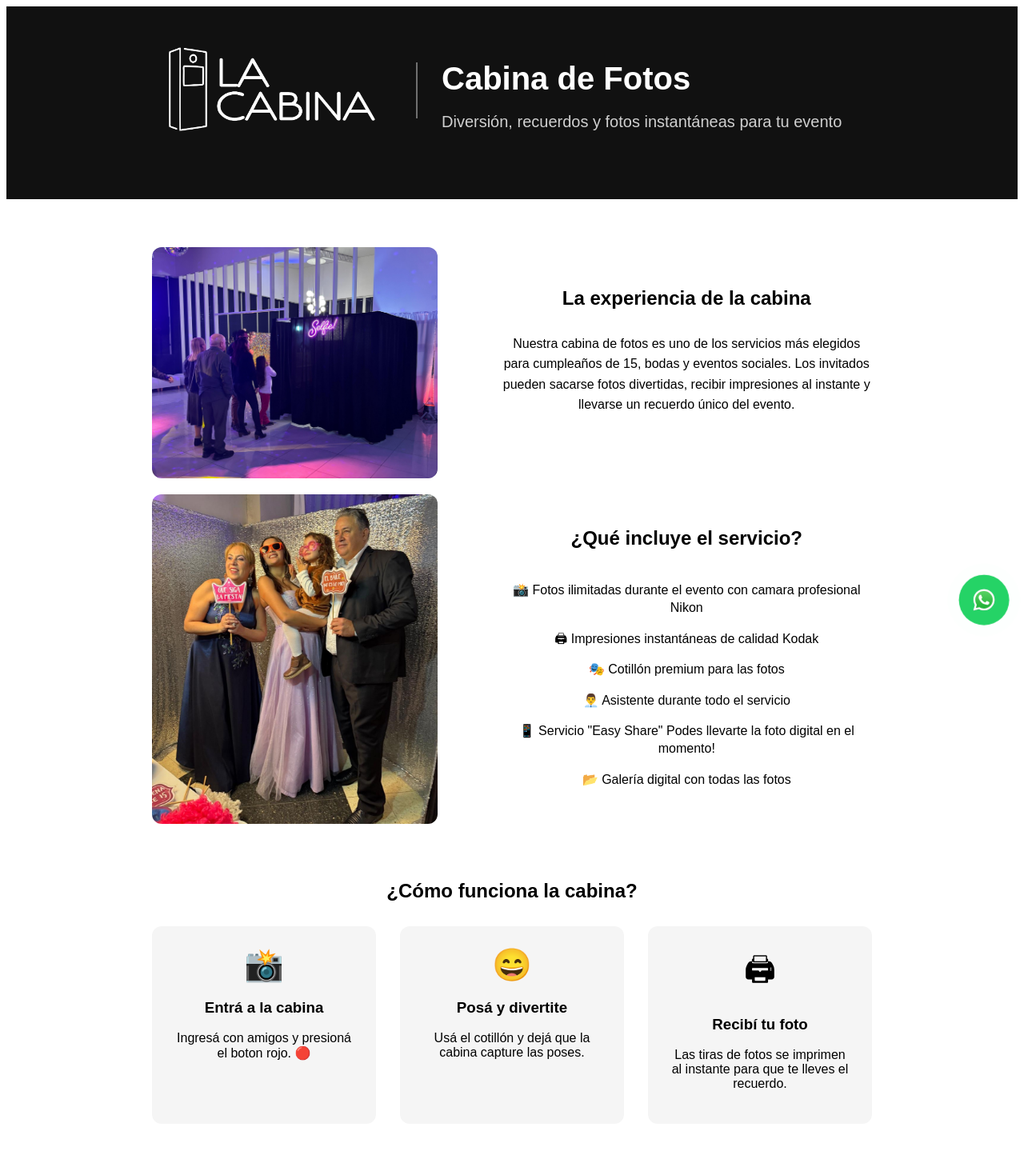
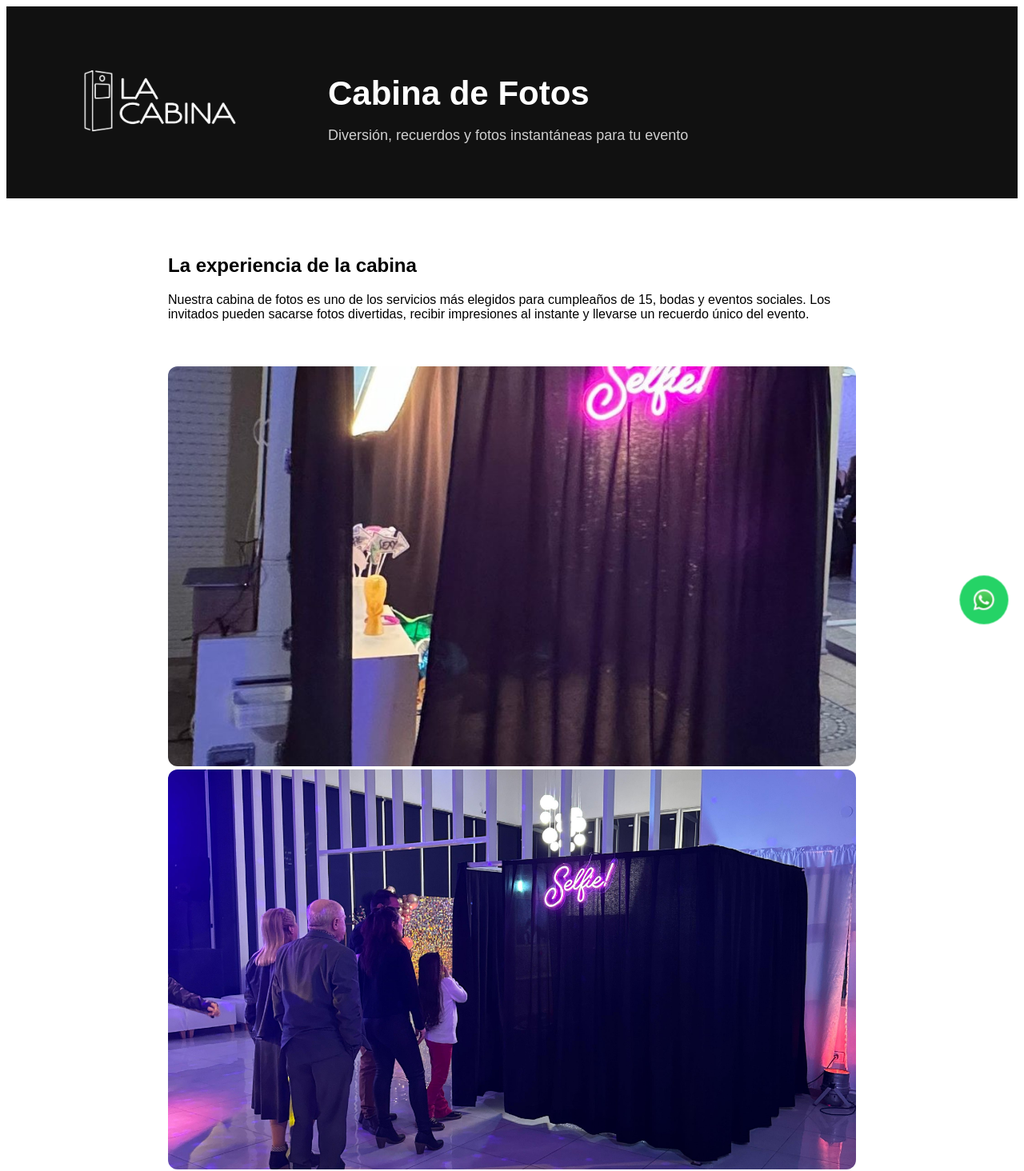
Before and after one commit to dsalaberry-lacabina/Lacabinaeventos, a Next.js app: page /cabina in a window 1280 px wide. Shown: the top 1464 px of the page at 80% size. Built offline with nearby package versions, Linux system fonts and the light colour scheme.

Commit message:
cambios responsive servicio cabina

```diff
--- a/app/cabina/page.tsx
+++ b/app/cabina/page.tsx
@@ -1,6 +1,6 @@
 "use client";
 
-import ServicePage from "../../components/ServicePage"
+import ServicePage from "../../components/ServicePage";
 
 export default function CabinaPage() {
   return (
@@ -9,142 +9,103 @@ export default function CabinaPage() {
       subtitle="Diversión, recuerdos y fotos instantáneas para tu evento"
     >
 
-      <div
-        style={{
-          display: "grid",
-          gridTemplateColumns: "1fr 1.3fr",
-          gap: "80px",
-          alignItems: "start",
-          marginTop: "0px"
-        }}
-      >
+      {/* TEXTO */}
+      <section className="intro-text-block">
+        <h2>La experiencia de la cabina</h2>
 
-       {/* FOTOS */}
-       <div
-          style={{
-            display: "flex",
-            flexDirection: "column",
-            gap: "20px"
-          }}
-         >
+        <p>
+          Nuestra cabina de fotos es uno de los servicios más elegidos para
+          cumpleaños de 15, bodas y eventos sociales. Los invitados pueden
+          sacarse fotos divertidas, recibir impresiones al instante y llevarse
+          un recuerdo único del evento.
+        </p>
+      </section>
 
-         <img
-           src="/servicios/cabina1.jpg"
-             style={{
-             width: "100%",
-             borderRadius: "12px",
-             transition: "transform 0.4s ease"
-           }}
-             onMouseEnter={(e) => (e.currentTarget.style.transform = "scale(1.05)")}
-             onMouseLeave={(e) => (e.currentTarget.style.transform = "scale(1)")}
-        />
+      {/* FOTOS */}
+      <section className="gallery-block">
+        <div className="gallery-grid">
+          <img src="/servicios/cabina.jpg" />
+          <img src="/servicios/cabina1.jpg" />
+          <img src="/servicios/cabina2.jpg" />
+        </div>
+      </section>
 
-         <img
-            src="/servicios/cabina2.jpg"
-              style={{
-              width: "100%",
-              borderRadius: "12px",
-              transition: "transform 0.4s ease"
-            }}
-              onMouseEnter={(e) => (e.currentTarget.style.transform = "scale(1.05)")}
-              onMouseLeave={(e) => (e.currentTarget.style.transform = "scale(1)")}
-         />
+      {/* INCLUDES */}
+      <section className="includes">
+        <div className="includes-container">
 
-</div>
+          <h2>¿Qué incluye el servicio?</h2>
 
-        {/* TEXTO */}
-        <div style={{ marginTop: "30px" }}>
+          <div className="includes-grid">
+            {[
+              {
+                icon: "📸",
+                title: "Fotos ilimitadas",
+                text: "Capturas sin límite durante todo el evento con cámara profesional Nikon"
+              },
+              {
+                icon: "🖨️",
+                title: "Impresión instantánea",
+                text: "Fotos en el momento con calidad profesional Kodak"
+              },
+              {
+                icon: "🎭",
+                title: "Cotillón premium",
+                text: "Accesorios divertidos y de calidad para cada foto"
+              },
+              {
+                icon: "🧑‍💼",
+                title: "Asistente incluido",
+                text: "Acompañamos toda la experiencia para que todo salga perfecto"
+              },
+              {
+                icon: "📲",
+                title: "Easy Share",
+                text: "Escaneá y llevate tu foto al instante en tu celular"
+              }
+            ].map((item, i) => (
+              <div key={i} className="card">
+                <div className="icon">{item.icon}</div>
+                <h3>{item.title}</h3>
+                <p>{item.text}</p>
+              </div>
+            ))}
+          </div>
 
-          <h2 style={{ marginBottom: "30px" }}>
-            La experiencia de la cabina
-          </h2>
+        </div>
+      </section>
 
-          <p style={{ fontSize: "16px", lineHeight: "1.6" }}>
-            Nuestra cabina de fotos es uno de los servicios más elegidos para
-            cumpleaños de 15, bodas y eventos sociales. Los invitados pueden
-            sacarse fotos divertidas, recibir impresiones al instante y llevarse
-            un recuerdo único del evento.
-          </p>
+      {/* COMO FUNCIONA */}
+      <section className="how">
+        <div className="how-container">
 
-          {/* QUE INCLUYE */}
-          <div style={{ marginTop: "140px" }}>
+          <h2>¿Cómo funciona la cabina?</h2>
 
-            <h2>¿Qué incluye el servicio?</h2>
+          <div className="how-grid">
 
-            <div style={{ marginTop: "40px", fontSize: "16px", lineHeight: "1.4" }}>
+            <div className="how-card">
+              <div className="icon">📸</div>
+              <h3>Entrá a la cabina</h3>
+              <p>Ingresá con amigos y presioná el botón rojo 🔴</p>
+            </div>
 
-              <p>📸 Fotos ilimitadas durante el evento con camara profesional Nikon</p>
-              <p>🖨 Impresiones instantáneas de calidad Kodak</p>
-              <p>🎭 Cotillón premium para las fotos</p>
-              <p>👨‍💼 Asistente durante todo el servicio</p>
-              <p>📱 Servicio "Easy Share" Podes llevarte la foto digital en el momento!</p>
-              <p>📂 Galería digital con todas las fotos</p>
+            <div className="how-card">
+              <div className="icon">😄</div>
+              <h3>Posá y divertite</h3>
+              <p>Usá el cotillón y dejá que la cabina capture las poses</p>
+            </div>
 
+            <div className="how-card">
+              <div className="icon">🖨</div>
+              <h3>Recibí tu foto</h3>
+              <p>Las tiras se imprimen al instante para llevarte el recuerdo</p>
             </div>
 
           </div>
 
         </div>
-
-      </div>
-
-
-      {/* COMO FUNCIONA */}
-      <div style={{ marginTop: "70px" }}>
-
-        <h2 style={{ marginBottom: "30px" }}>
-          ¿Cómo funciona la cabina?
-        </h2>
-
-        <div
-          style={{
-            display: "grid",
-            gridTemplateColumns: "repeat(auto-fit,minmax(220px,1fr))",
-            gap: "30px",
-            marginTop: "30px"
-          }}
-        >
-
-          <div
-            style={{
-              padding: "25px",
-              borderRadius: "12px",
-              background: "#f5f5f5"
-            }}
-          >
-            <div style={{ fontSize: "40px", marginBottom: "10px" }}>📸</div>
-            <h3>Entrá a la cabina</h3>
-            <p>Ingresá con amigos y presioná el boton rojo. 🔴</p>
-          </div>
-
-          <div
-            style={{
-              padding: "25px",
-              borderRadius: "12px",
-              background: "#f5f5f5"
-            }}
-          >
-            <div style={{ fontSize: "40px", marginBottom: "10px" }}>😄</div>
-            <h3>Posá y divertite</h3>
-            <p>Usá el cotillón y dejá que la cabina capture las poses.</p>
-          </div>
-
-          <div
-            style={{
-              padding: "25px",
-              borderRadius: "12px",
-              background: "#f5f5f5"
-            }}
-          >
-            <div style={{ fontSize: "40px", marginBottom: "10px" }}>🖨</div>
-            <h3>Recibí tu foto</h3>
-            <p>Las tiras de fotos se imprimen al instante para que te lleves el recuerdo.</p>
-          </div>
-
-        </div>
-
-      </div>
+      </section>
 
     </ServicePage>
-  )
+  );
 }
--- a/components/ServicePage.tsx
+++ b/components/ServicePage.tsx
@@ -20,135 +20,274 @@ export default function ServicePage({
       <style>
         {`
         @keyframes pulseWhatsapp {
-          0% {
-            transform: scale(1);
-            box-shadow: 0 0 0 0 rgba(37, 211, 102, 0.7);
-          }
-          70% {
-            transform: scale(1.05);
-            box-shadow: 0 0 0 14px rgba(37, 211, 102, 0);
-          }
-          100% {
-            transform: scale(1);
-            box-shadow: 0 0 0 0 rgba(37, 211, 102, 0);
-          }
+          0% { transform: scale(1); box-shadow: 0 0 0 0 rgba(37,211,102,0.7); }
+          70% { transform: scale(1.05); box-shadow: 0 0 0 14px rgba(37,211,102,0); }
+          100% { transform: scale(1); box-shadow: 0 0 0 0 rgba(37,211,102,0); }
         }
 
-        .hero-header {
+       /* HERO */
+          .hero {
+            background: #111;
+            padding: 50px 20px;
+          }
+
+          .hero-inner {
+            max-width: 1100px;
+            margin: 0 auto;
+            display: grid;
+            grid-template-columns: 280px 1fr;
+            gap: 40px;
+            align-items: center;
+          }
+
+          .intro-text-block {
             max-width: 900px;
             margin: 0 auto;
+            padding: 10px 20px 20px; /* 👈 más aire abajo */
+          }
+
+          .gallery-block {
+            padding: 20px 20px 60px; /* 👈 separa de arriba */
+          }
+
+          /* LOGO */
+          .hero-logo {
+            width: 220px;
+          }
+
+          /* TEXTO */
+          .hero-text h1 {
+            font-size: 42px;
+            margin-bottom: 10px;
+            color: white;
+          }
+
+          .hero-text p {
+            font-size: 18px;
+            opacity: 0.8;
+            color: white;
+          }
+
+
+        /* CONTENT */
+        .content {
+          max-width: 900px;
+          margin: 0 auto;
+          padding: 40px 20px;
+        }
+
+        /* CTA */
+        .cta {
+          text-align: center;
+          padding: 60px 20px;
+        }
+
+        .cta h2 {
+          font-size: 32px;
+          margin-bottom: 25px;
+        }
+
+        .cta-btn {
+          display: inline-block;
+          padding: 16px 30px;
+          background: #25D366;
+          color: white;
+          border-radius: 8px;
+          text-decoration: none;
+          font-size: 18px;
+        }
+
+        /* WHATSAPP FLOAT */
+        .whatsapp-float {
+          position: fixed;
+          bottom: 20px;
+          right: 20px;
+          width: 60px;
+          height: 60px;
+          background: #25D366;
+          border-radius: 50%;
           display: flex;
           align-items: center;
-          gap: 30px;
-          padding: 20px 40px;
+          justify-content: center;
+          animation: pulseWhatsapp 2.2s infinite;
+          box-shadow: 0 6px 15px rgba(0,0,0,0.3);
+          z-index: 999;
+        }
+
+        /* INCLUDES */
+          .includes {
+            padding: 80px 20px;
+            background: #fafafa;
+          }
+
+          .includes-container {
+            max-width: 1100px;
+            margin: 0 auto;
+          }
+
+          .includes h2 {
+            text-align: center;
+            font-size: 34px;
+            margin-bottom: 50px;
+          }
+
+          /* GRID */
+          .includes-grid {
+            display: grid;
+            grid-template-columns: repeat(3, 1fr);
+            gap: 25px;
+          }
+
+          /* CARD */
+          .card {
+            background: white;
+            border-radius: 14px;
+            padding: 25px;
+            transition: 0.3s ease;
+            box-shadow: 0 8px 25px rgba(0,0,0,0.05);
+          }
+
+          .card:hover {
+            transform: translateY(-5px);
+            box-shadow: 0 15px 35px rgba(0,0,0,0.1);
+          }
+
+          .card .icon {
+            font-size: 28px;
+            margin-bottom: 10px;
+          }
+
+          .card h3 {
+            font-size: 18px;
+            margin-bottom: 8px;
+          }
+
+          .card p {
+            font-size: 14px;
+            opacity: 0.7;
+            line-height: 1.4;
+          }
+
+        /* MOBILE */
+        /* 📱 MOBILE */
+          @media (max-width: 768px) {
+
+            .hero-inner {
+              grid-template-columns: 1fr;
+              text-align: center;
+              gap: 20px;
             }
 
             .hero-logo {
-          width: 300px;
-          max-width: 100%;
+              margin: 0 auto;
             }
 
-        .hero-line {
-          width: 2px;
-          height: 70px;
-          background: rgba(255,255,255,0.4);
+            .intro-text-block {
+            max-width: 900px;
+            margin: 0 auto;
+            padding: 10px 20px 20px; /* 👈 más aire abajo */
           }
 
-        .hero-text {
-          text-align: left;
-        }
-
-        .hero-text h1 {
-          font-size: 40px;
-          margin-bottom: 10px;
-        }
-
-        .hero-text p {
-          font-size: 20px;
-          opacity: 0.8;
-        }
-
-        .service-image {
-          display: flex;
-          justify-content: center;
-        }
-
-        .service-img {
-          max-width: 900px;
-          width: 100%;
-          border-radius: 12px;
-        }
-
-        .service-content {
-          padding: 60px 20px;
-          max-width: 900px;
-          margin: 0 auto;
-          text-align: center;
-        }
-
-        /* 📱 MOBILE */
-        @media (max-width: 768px) {
-          .hero-header {
-            flex-direction: column;
-            text-align: center;
-            padding: 20px;
-          }
-
-          .hero-logo {
-            width: 200px;
-          }
-
-          .hero-line {
-            display: none;
-          }
-
-          .hero-text {
-            text-align: center;
+          .gallery-block {
+            padding: 20px 20px 10px; /* 👈 separa de arriba */
           }
 
             .hero-text h1 {
               font-size: 28px;
+              color: white;
             }
 
             .hero-text p {
-            font-size: 16px;
+              font-size: 15px;
+              color: white;
+            }
           }
 
-          .service-content {
-            padding: 40px 20px;
+          .includes {
+            padding: 50px 20px;
           }
 
-          .service-img {
-            border-radius: 0;
+          .includes h2 {
+            font-size: 26px;
+            text-align: left;
+          }
+
+          .includes-grid {
+            grid-template-columns: 1fr;
+            gap: 15px;
+          }
+
+          .card {
+            padding: 18px;
           }
             }
+
+          .how {
+            padding: 80px 20px;
+          }
+
+          .how-container {
+            max-width: 1100px;
+            margin: 0 auto;
+          }
+
+          .how h2 {
+            font-size: 32px;
+            margin-bottom: 40px;
+            text-align: center;
+          }
+
+          .how-grid {
+            display: grid;
+            grid-template-columns: repeat(3, 1fr);
+            gap: 25px;
+          }
+
+          .how-card {
+            background: #f5f5f5;
+            padding: 25px;
+            border-radius: 12px;
+            text-align: left;
+          }
+
+          .how-card .icon {
+            font-size: 32px;
+            margin-bottom: 10px;
+          }
+
+          @media (max-width: 768px) {
+            .how-grid {
+              grid-template-columns: 1fr;
+            }
+
+            .how h2 {
+              font-size: 24px;
+              text-align: left;
+            }
+          }
+
+        .gallery-grid img {
+          width: 100%;
+          height: 500px; /* 🔥 clave */
+          object-fit: cover; /* 🔥 recorta sin deformar */
+          border-radius: 12px;
+        }
+
         `}
       </style>
 
       {/* HERO */}
-      <section
-        style={{
-          padding: "0px 0px 30px 0px",
-          background: "#111",
-          color: "white"
-        }}
-      >
-        <div className="hero-header">
+      <section className="hero">
+        <div className="hero-inner">
 
-          {/* LOGO */}
-          <Link href="/" style={{ display: "block" }}>
+        <Link href="/">
         <img
           src="/servicios/cabina-logo.png"
           alt="La Cabina"
           className="hero-logo"
-              style={{ cursor: "pointer" }}
         />
         </Link>
 
-          {/* LINEA */}
-          <div className="hero-line" />
-
-          {/* TEXTO */}
           <div className="hero-text">
             <h1>{title}</h1>
             <p>{subtitle}</p>
@@ -157,73 +296,40 @@ export default function ServicePage({
           </div>
         </section>
 
-      {/* FOTO */}
+      {/* IMAGE */}
       {image && (
-        <section className="service-image">
+        <section className="image-section">
+          <div className="image-container">
             <img src={image} className="service-img" />
+          </div>
         </section>
       )}
 
-      {/* CONTENIDO */}
-      <section className="service-content">
+      {/* CONTENT */}
+      <section className="content">
         {children}
       </section>
 
       {/* CTA */}
-      <section
-        style={{
-          padding: "10px 10px",
-          textAlign: "center"
-        }}
-      >
-        <h2 style={{ fontSize: "34px", marginBottom: "40px" }}>
-          Consultá disponibilidad para tu evento
-        </h2>
+      <section className="cta">
+        <h2>Consultá disponibilidad para tu evento</h2>
 
         <a
           href="https://wa.me/5493446642745"
           target="_blank"
-          style={{
-            display: "inline-block",
-            padding: "16px 30px",
-            background: "#25D366",
-            color: "white",
-            borderRadius: "8px",
-            textDecoration: "none",
-            fontSize: "18px"
-          }}
+          className="cta-btn"
         >
           Consultar por WhatsApp
         </a>
       </section>
 
-      {/* WHATSAPP FLOAT */}
+      {/* FLOAT */}
       <a
         href="https://wa.me/5493446642745"
         target="_blank"
-        style={{
-          position: "fixed",
-          bottom: "20px",
-          right: "20px",
-          width: "60px",
-          height: "60px",
-          background: "#25D366",
-          borderRadius: "50%",
-          display: "flex",
-          alignItems: "center",
-          justifyContent: "center",
-          animation: "pulseWhatsapp 2.2s infinite",
-          boxShadow: "0 6px 15px rgba(0,0,0,0.3)",
-          zIndex: 999
-        }}
+        className="whatsapp-float"
       >
-        <img
-          src="/whatsapp.svg"
-          style={{
-            width: "30px",
-            height: "30px"
-          }}
-        />
+        <img src="/whatsapp.svg" width={30} />
       </a>
 
     </main>
```
Lines whose indentation alone changed are shown as unchanged.
